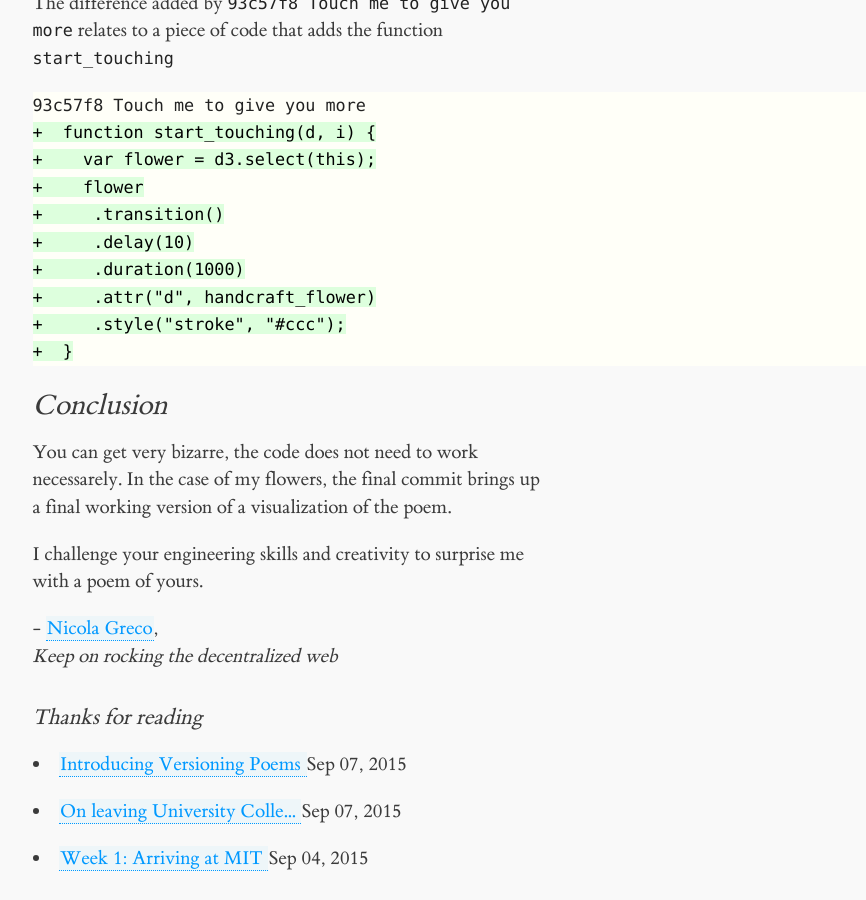
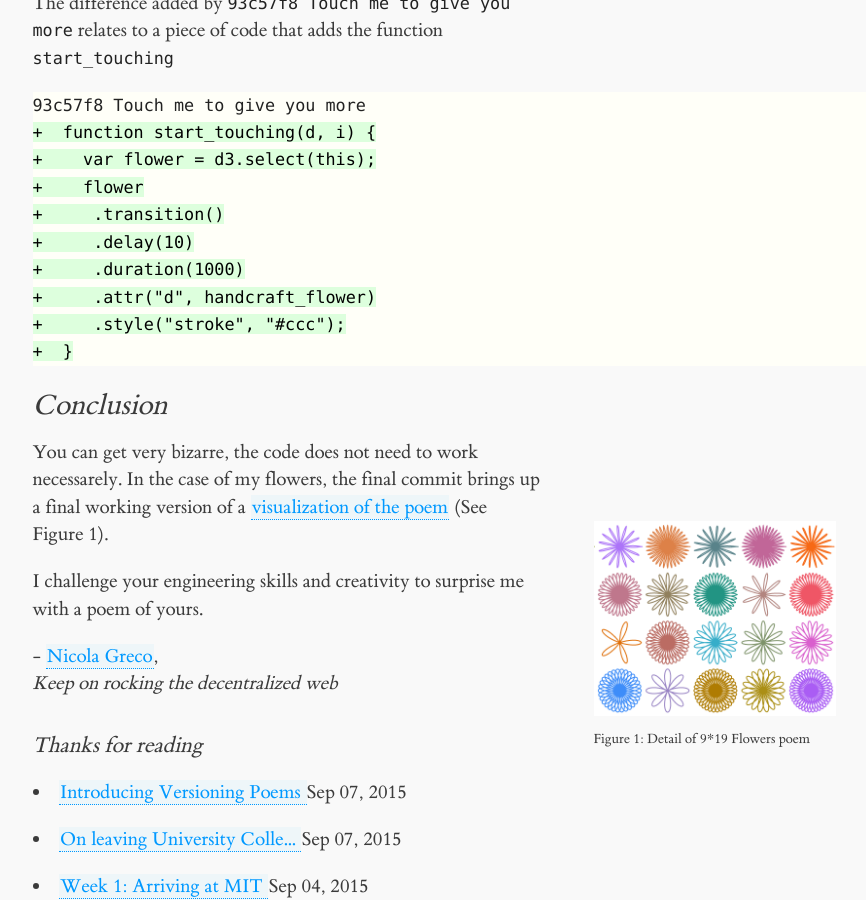
Before and after one commit to nicola/nicola.github.io, a Jekyll site: the page built from _posts/2015-09-07-versioning-poems.md, in a window 1280 px wide and 900 px high, scrolled down 1523 px. Shown: the whole window, without its empty margins (75-941 px from the left). Built offline with Jekyll 4.4.1, drawn with Linux system fonts in a browser that asks for light colours; before the commit the page ends 2396 px from its top, so only the background shows below that.

Commit message:
adding pic

```diff
--- a/_posts/2015-09-07-versioning-poems.md
+++ b/_posts/2015-09-07-versioning-poems.md
@@ -59,6 +59,6 @@
 
 ## Conclusion
 
-You can get very bizarre, the code does not need to work necessarely. In the case of my flowers, the final commit brings up a final working version of a visualization of the poem.
+You can get very bizarre, the code does not need to work necessarely. In the case of my flowers, the final commit brings up a final working version of a [visualization of the poem](http://nicola.io/flowers-poem/) (See Figure 1).{% marginfigure '/assets/img/flowers.png' 'Figure 1: Detail of 9*19 Flowers poem' %}
 
 I challenge your engineering skills and creativity to surprise me with a poem of yours.
```
Also changed, not shown: assets/img/flowers.png (added).
